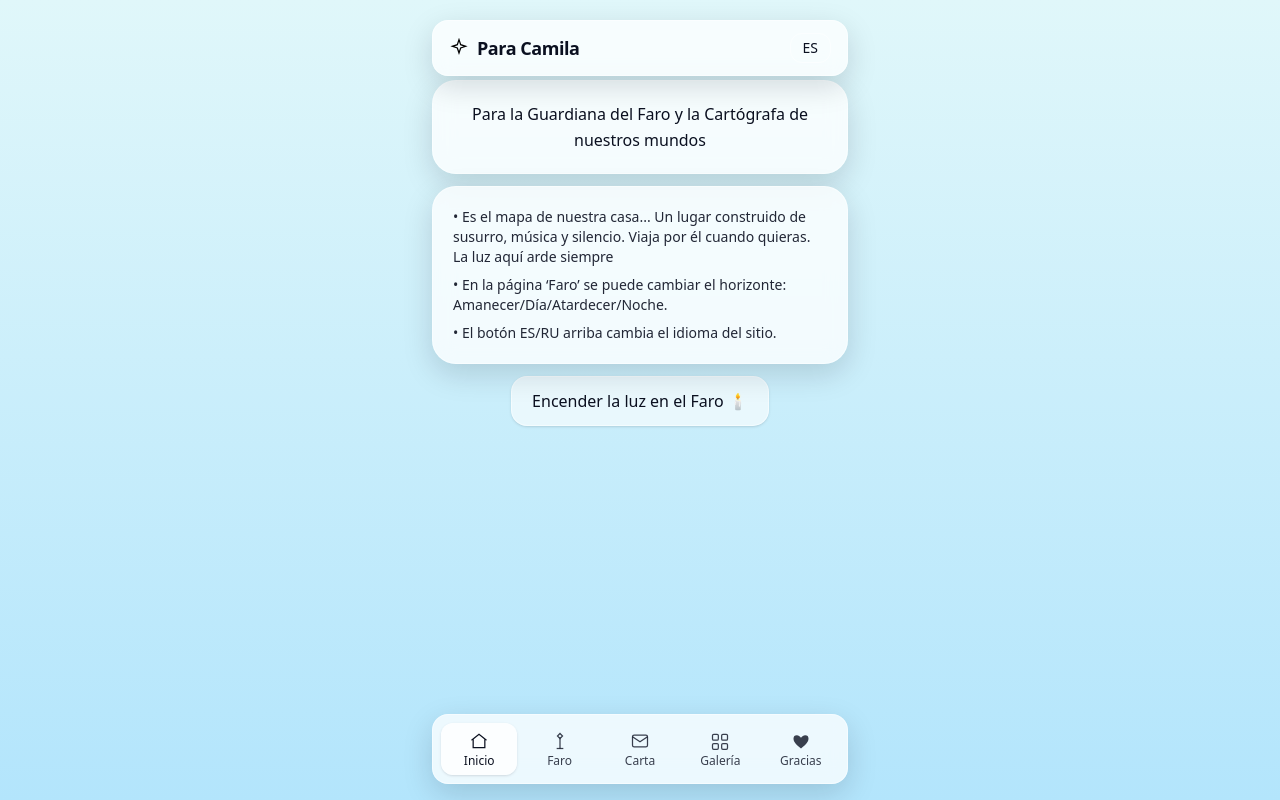
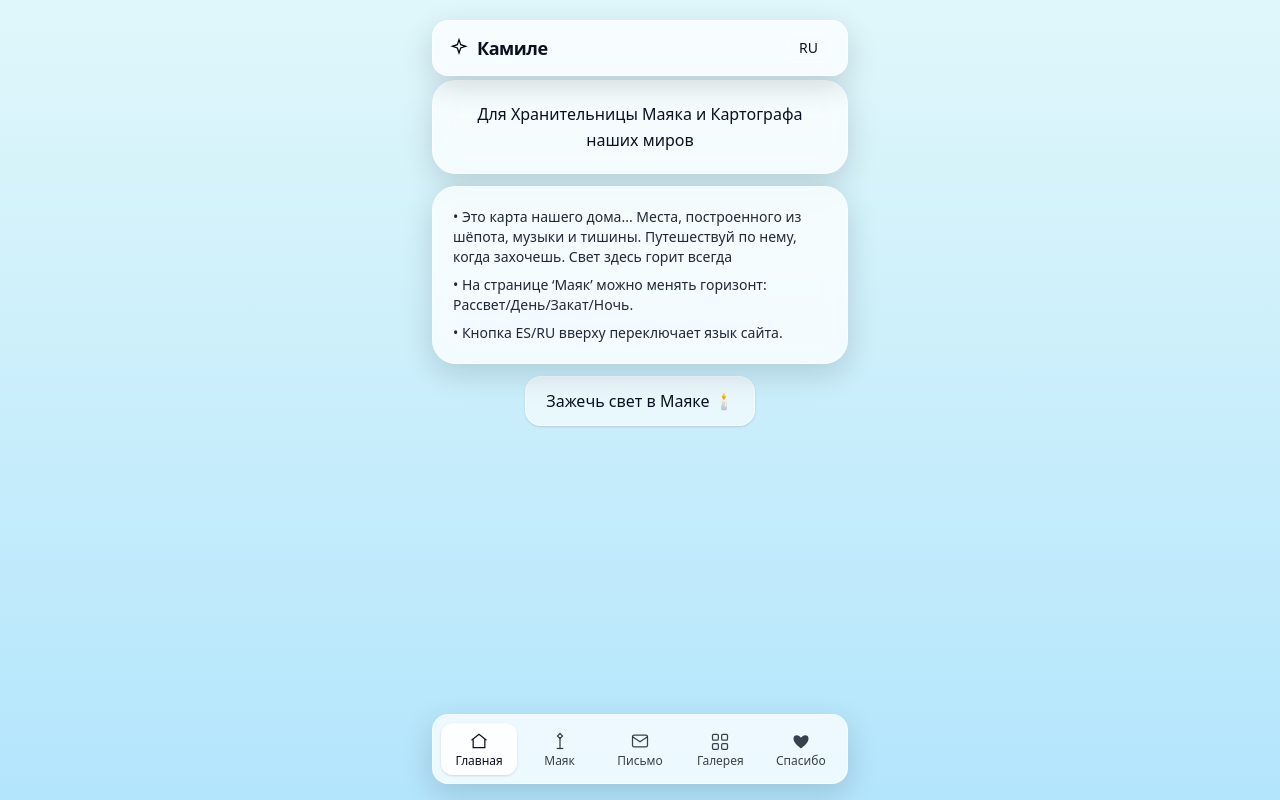
Before and after one commit to Kardonaire-b/camila-card, a React (Vite) app: page / in a window 1280 px wide. Built offline with nearby package versions, Linux system fonts and the light colour scheme.

Commit message:
further fix lang

```diff
--- a/src/App.tsx
+++ b/src/App.tsx
@@ -11,9 +11,10 @@ import cabinImg from "./assets/gallery/lighthouse.png";
 import songUrl from "./assets/audio/melody.mp3";
 
 type Horizon = "dawn" | "day" | "sunset" | "night";
+type Lang = 'ru' | 'es';
 
 export default function CamilaPostcardV5() {
-  const [lang, setLang] = useState("es");
+  const [lang, setLang] = useState<Lang>((localStorage.getItem('lang') as Lang) ?? 'ru');
   const [horizon, setHorizon] = useState<Horizon>("day");; // dawn | day | sunset | night
   const [page, setPage] = useState("home"); // home | lighthouse | letter | gallery | thanks
 
```
